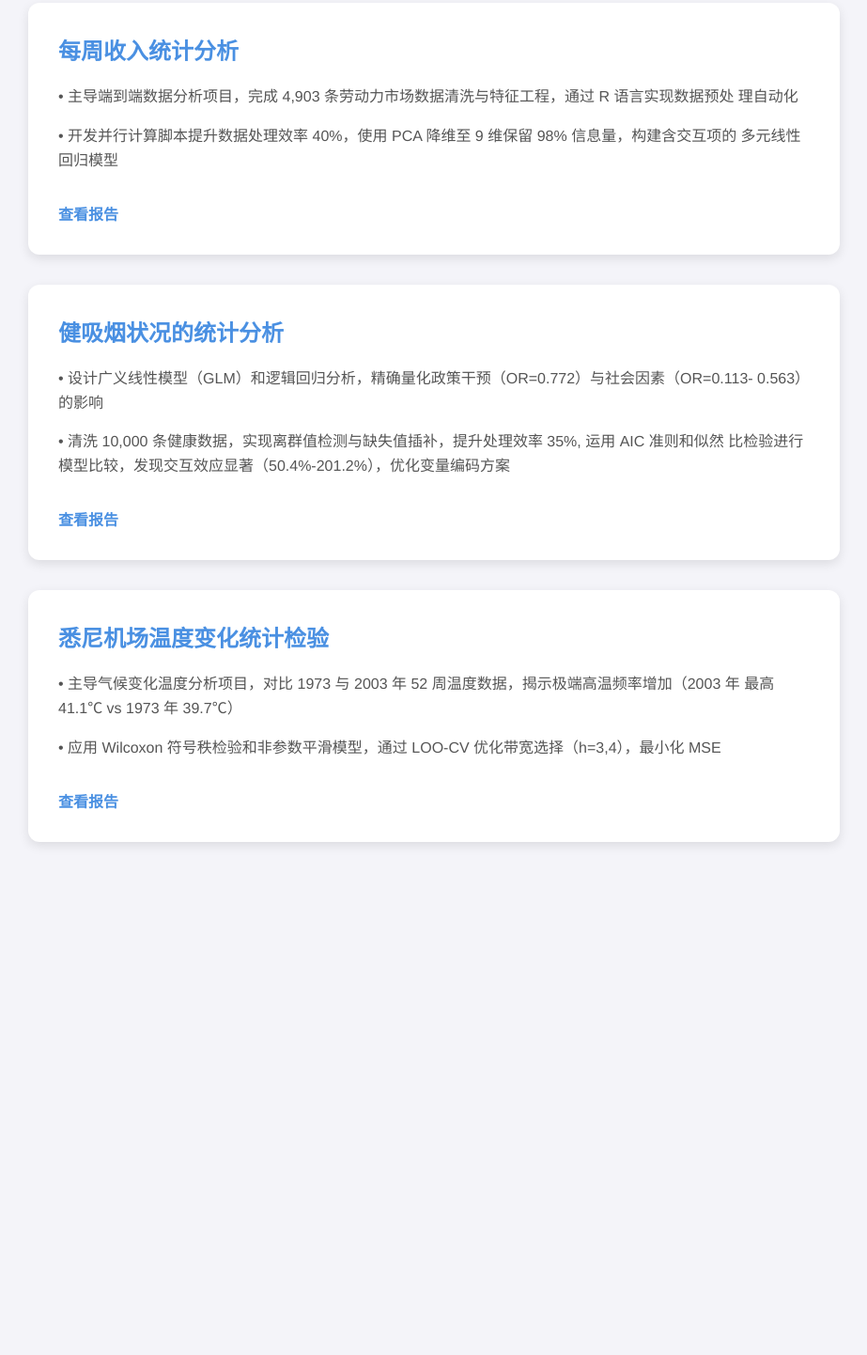
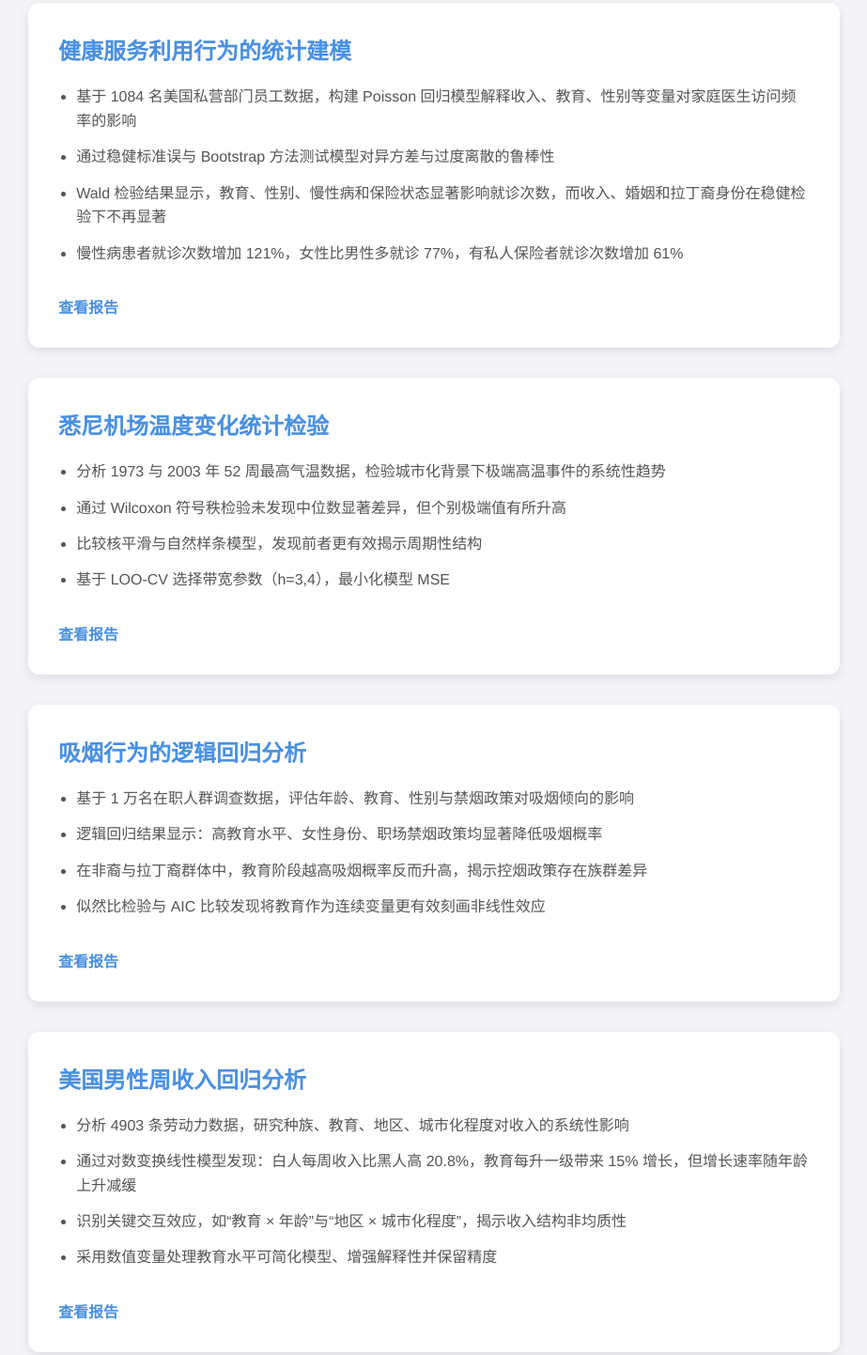
Before and after one commit to Freyaaa001/-, a plain HTML site: page index.html in a window 1280 px wide. Shown: the part 128-1570 px from the top of the page at 94% size, without its empty margins (178-1101 px from the left). Before the commit the page ends 1088 px from the top, so only its background shows below. Drawn offline with Linux system fonts and the light colour scheme.

Commit message:
Add files via upload

```diff
--- a/index.html
+++ b/index.html
@@ -3,6 +3,7 @@
 <head>
   <meta charset="UTF-8">
   <meta name="viewport" content="width=device-width, initial-scale=1.0">
+  <meta name="description" content="展示健康服务利用、收入与吸烟行为的统计建模项目，涵盖 GLM、Poisson 回归、Bootstrap、核平滑等技术。">
   <title>我的项目作品集</title>
   <style>
     body {
@@ -27,7 +28,11 @@
       color: #4a90e2;
       margin-top: 0;
     }
-    .project p {
+    .project ul {
+      padding-left: 1.2rem;
+    }
+    .project li {
+      margin-bottom: 0.8rem;
       color: #555;
       line-height: 1.6;
     }
@@ -46,31 +51,49 @@
 <body>
   <h1>我的项目作品集</h1>
 
-  <div class="project">
-    <h2>每周收入统计分析</h2>
-    <p>• 主导端到端数据分析项目，完成 4,903 条劳动力市场数据清洗与特征工程，通过 R 语言实现数据预处
-      理自动化</p>
-    <p>• 开发并行计算脚本提升数据处理效率 40%，使用 PCA 降维至 9 维保留 98% 信息量，构建含交互项的
-      多元线性回归模型</p>
-    <a href="Project1-项目.pdf" target="_blank">查看报告</a>
-  </div>
+  <section class="project">
+    <h2>健康服务利用行为的统计建模</h2>
+    <ul>
+      <li>基于 1084 名美国私营部门员工数据，构建 Poisson 回归模型解释收入、教育、性别等变量对家庭医生访问频率的影响</li>
+      <li>通过稳健标准误与 Bootstrap 方法测试模型对异方差与过度离散的鲁棒性</li>
+      <li>Wald 检验结果显示，教育、性别、慢性病和保险状态显著影响就诊次数，而收入、婚姻和拉丁裔身份在稳健检验下不再显著</li>
+      <li>慢性病患者就诊次数增加 121%，女性比男性多就诊 77%，有私人保险者就诊次数增加 61%</li>
+    </ul>
+    <a href="project_healthcare.pdf" target="_blank">查看报告</a>
+  </section>
 
-  <div class="project">
-    <h2>健吸烟状况的统计分析</h2>
-    <p>• 设计广义线性模型（GLM）和逻辑回归分析，精确量化政策干预（OR=0.772）与社会因素（OR=0.113-
-      0.563）的影响</p>
-      <p>• 清洗 10,000 条健康数据，实现离群值检测与缺失值插补，提升处理效率 35%, 运用 AIC 准则和似然
-        比检验进行模型比较，发现交互效应显著（50.4%-201.2%），优化变量编码方案</p>
-    <a href="project_2项目.pdf" target="_blank">查看报告</a>
-  </div>
+  <section class="project">
+    <h2>悉尼机场温度变化统计检验</h2>
+    <ul>
+      <li>分析 1973 与 2003 年 52 周最高气温数据，检验城市化背景下极端高温事件的系统性趋势</li>
+      <li>通过 Wilcoxon 符号秩检验未发现中位数显著差异，但个别极端值有所升高</li>
+      <li>比较核平滑与自然样条模型，发现前者更有效揭示周期性结构</li>
+      <li>基于 LOO-CV 选择带宽参数（h=3,4），最小化模型 MSE</li>
+    </ul>
+    <a href="project_climate.pdf" target="_blank">查看报告</a>
+  </section>
 
-  <div class="project">
-    <h2>悉尼机场温度变化统计检验</h2>
-    <p>• 主导气候变化温度分析项目，对比 1973 与 2003 年 52 周温度数据，揭示极端高温频率增加（2003 年
-      最高 41.1℃ vs 1973 年 39.7℃）</p>
-      <p> • 应用 Wilcoxon 符号秩检验和非参数平滑模型，通过 LOO-CV 优化带宽选择（h=3,4），最小化 MSE</p>
-    <a href="project_3 项目.pdf" target="_blank">查看报告</a>
-  </div>
+  <section class="project">
+    <h2>吸烟行为的逻辑回归分析</h2>
+    <ul>
+      <li>基于 1 万名在职人群调查数据，评估年龄、教育、性别与禁烟政策对吸烟倾向的影响</li>
+      <li>逻辑回归结果显示：高教育水平、女性身份、职场禁烟政策均显著降低吸烟概率</li>
+      <li>在非裔与拉丁裔群体中，教育阶段越高吸烟概率反而升高，揭示控烟政策存在族群差异</li>
+      <li>似然比检验与 AIC 比较发现将教育作为连续变量更有效刻画非线性效应</li>
+    </ul>
+    <a href="project_smoking.pdf" target="_blank">查看报告</a>
+  </section>
+
+  <section class="project">
+    <h2>美国男性周收入回归分析</h2>
+    <ul>
+      <li>分析 4903 条劳动力数据，研究种族、教育、地区、城市化程度对收入的系统性影响</li>
+      <li>通过对数变换线性模型发现：白人每周收入比黑人高 20.8%，教育每升一级带来 15% 增长，但增长速率随年龄上升减缓</li>
+      <li>识别关键交互效应，如“教育 × 年龄”与“地区 × 城市化程度”，揭示收入结构非均质性</li>
+      <li>采用数值变量处理教育水平可简化模型、增强解释性并保留精度</li>
+    </ul>
+    <a href="project_income.pdf" target="_blank">查看报告</a>
+  </section>
 
 </body>
 </html>
```
